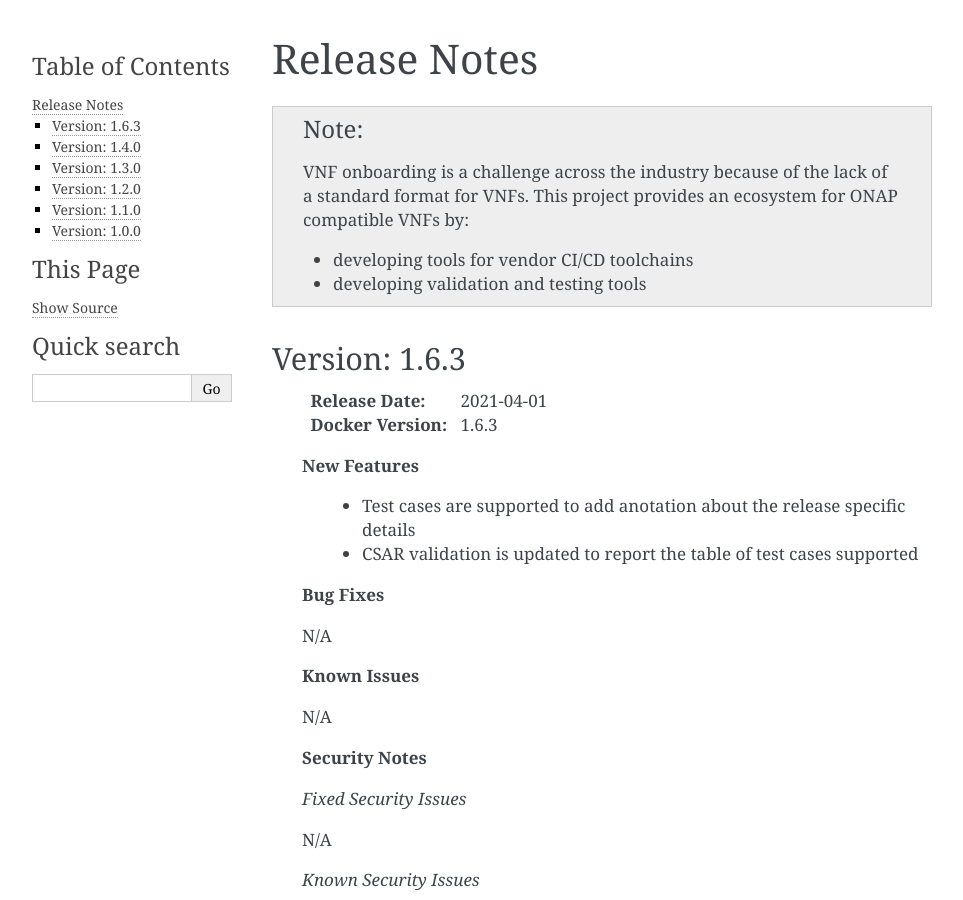
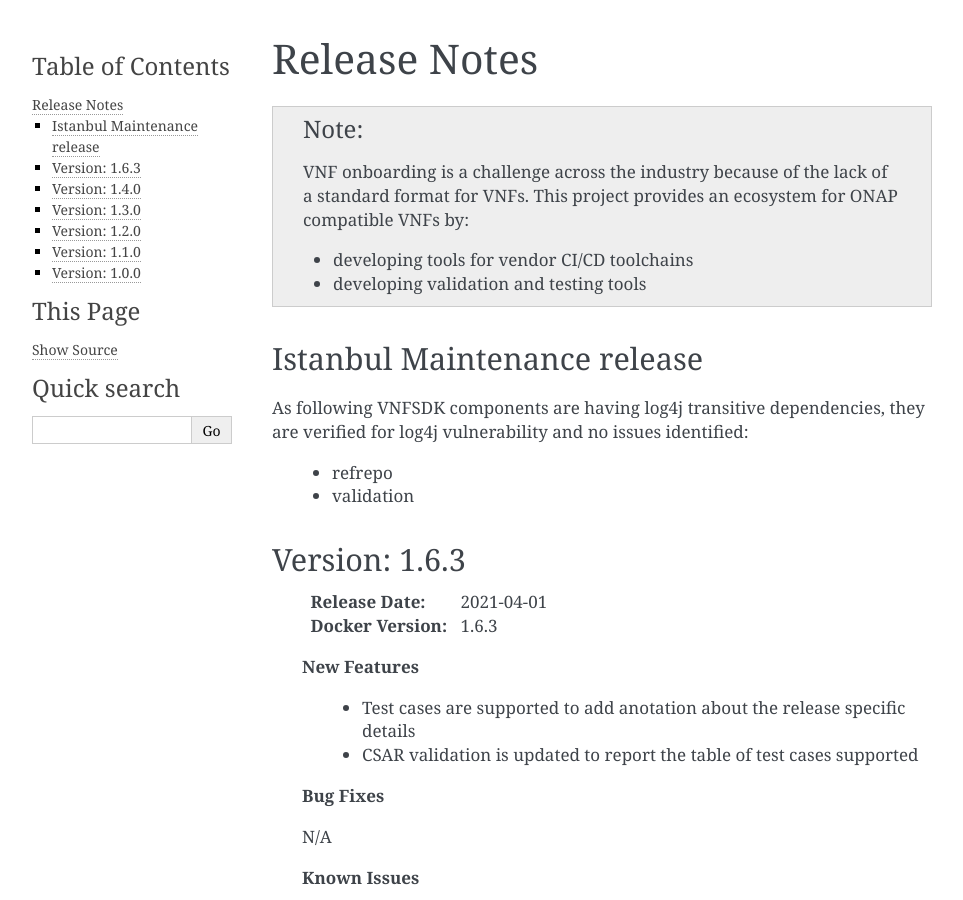
Before and after one commit to onap/vnfsdk-model, a Sphinx documentation site: the page built from docs/release-notes.rst, in a window 1280 px wide and 900 px high. Shown: the whole window, without its empty margins (148-1111 px from the left). Built offline with Sphinx 7.4.7, drawn with Linux system fonts in a browser that asks for light colours; pages that are not in the unit, such as notebooks, are missing from menus.

Commit message:
Updated Release notes
Issue-ID: VNFSDK-830

Signed-off-by: sharath reddy <bs.reddy@huawei.com>
Change-Id: I3c39b68c3be619a8b7c7182f2556dc47a25df120

```diff
--- a/docs/release-notes.rst
+++ b/docs/release-notes.rst
@@ -13,6 +13,14 @@ Release Notes
 
    * developing tools for vendor CI/CD toolchains
    * developing validation and testing tools
+
+Istanbul Maintenance release
+---------------------------------
+
+As following VNFSDK components are having log4j transitive dependencies, they are verified for log4j vulnerability and no issues identified:
+
+ * refrepo
+ * validation
 
 Version: 1.6.3
 --------------
```
